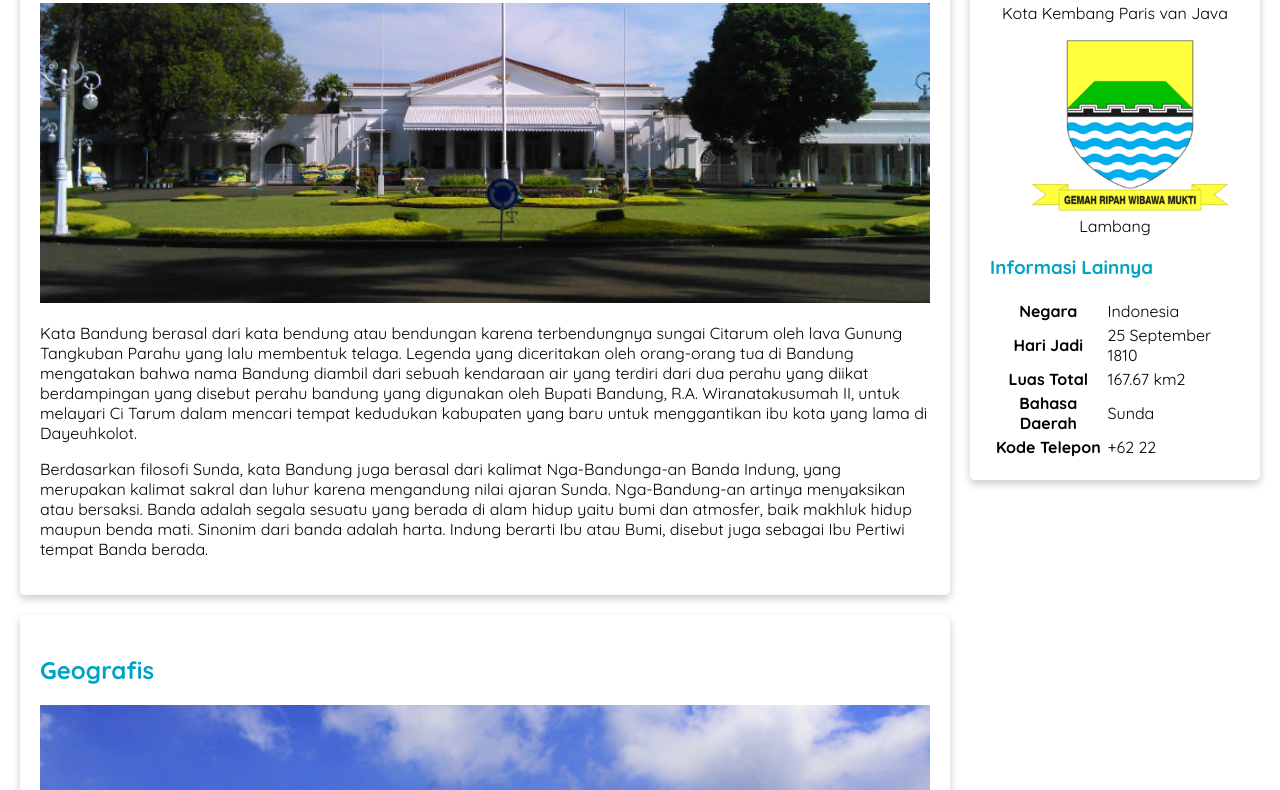
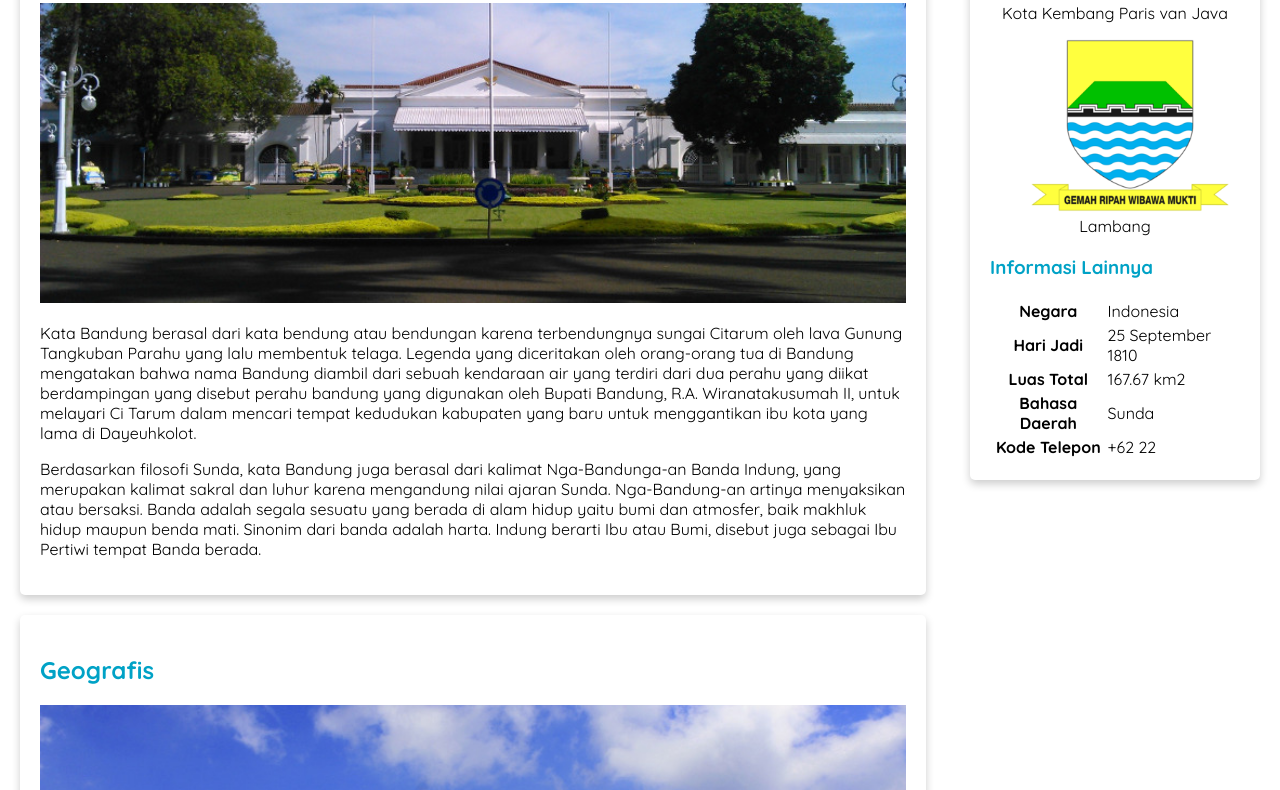
Before and after one commit to sambalmatah/04.RESPONSIF-LAYOUT-FLEXBOX, a plain HTML site: page index.html in a window 1280 px wide. Shown: the part 460-1250 px from the top of the page. Drawn offline with Linux system fonts and the light colour scheme.

Commit message:
Menambahkan properti gap 1.5 rem pada main

```diff
--- a/assets/styles/style.css
+++ b/assets/styles/style.css
@@ -14,6 +14,7 @@ main {
     padding: 20px;
     /* overflow: auto; <<-- dihilangkan dari properti nav_li */
     display: flex; /* menerapkan main menggunakan flexbox, di dalam elemen main terdapat 2 elemen #content dan elemen aside */
+    gap: 1.5rem; /* menambahkan gap antar elemen */
 }
 
 #content {
```
